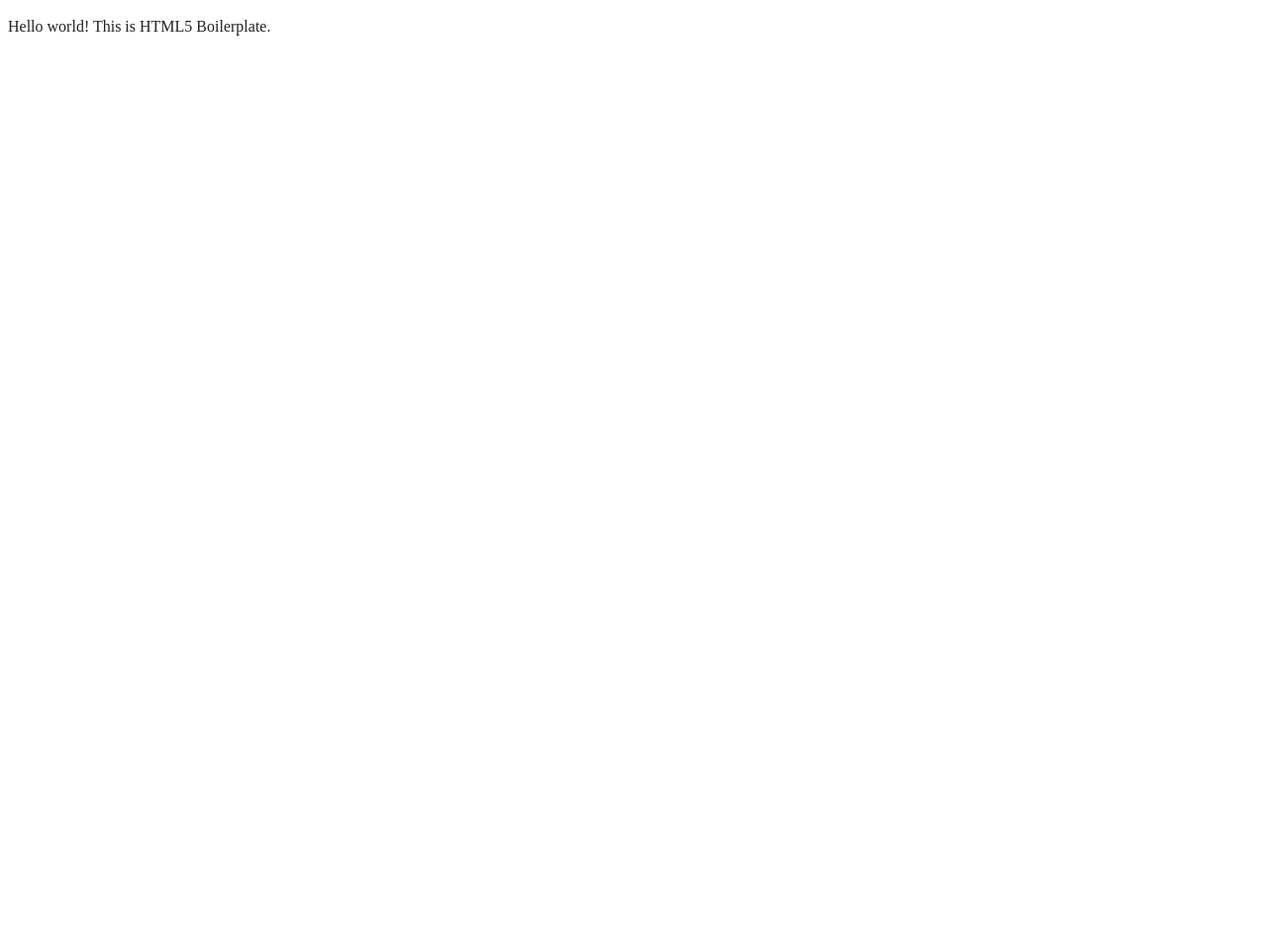
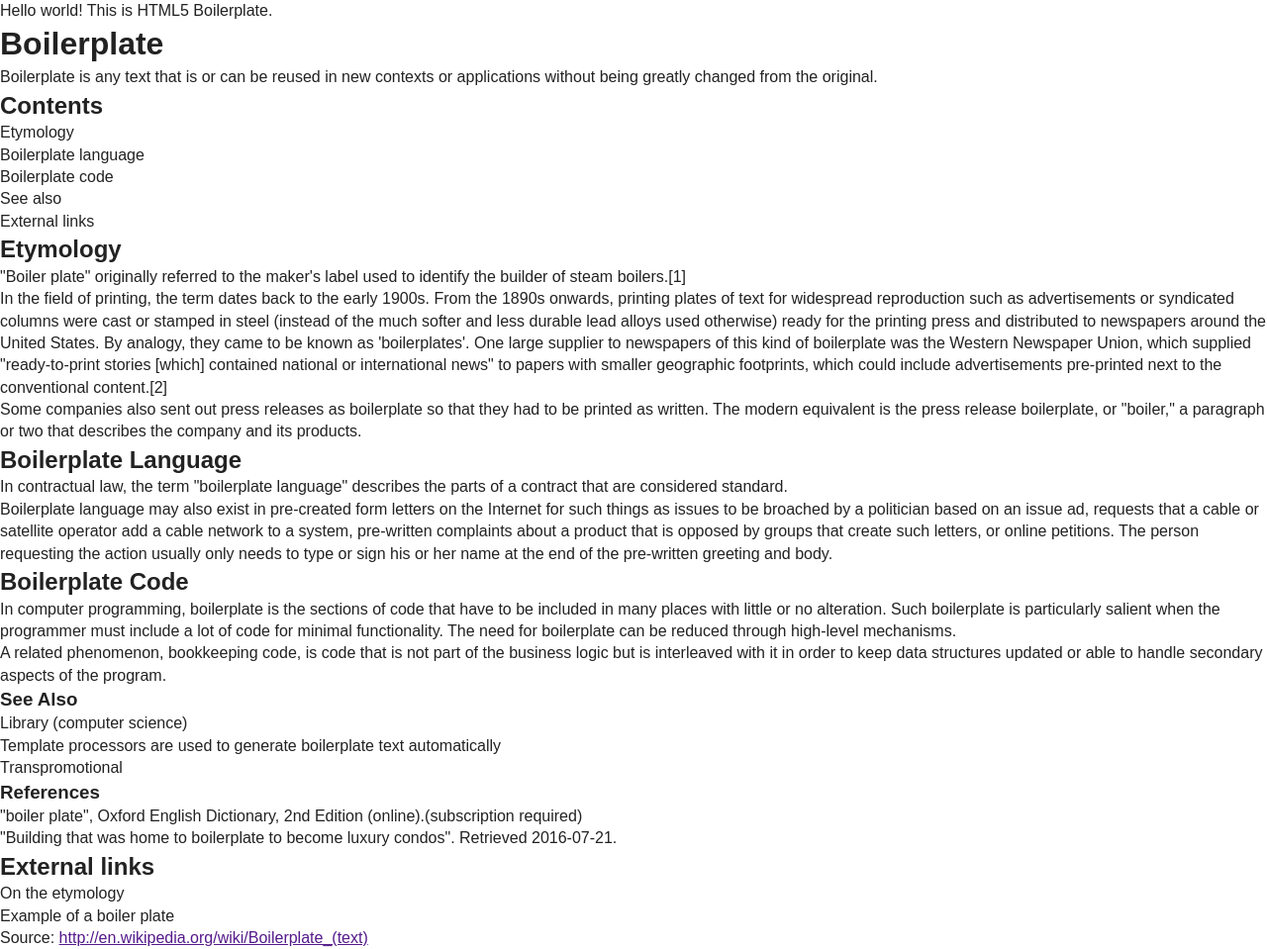
Before and after one commit to Sahitya1707/COMP_2081_ADV_CSS_ASSIGNMENT, a website built with webpack: page Lab_1/index.html in a window 1280 px wide. Shown: the whole page at 99% size. Before the commit the page ends 800 px from the top, so only its background shows below. Built offline with nearby package versions, Linux system fonts and the light colour scheme; a web font is replaced by a local one.

Commit message:
added boiler plate text

```diff
--- a/Lab_1/css/style.css
+++ b/Lab_1/css/style.css
@@ -83,6 +83,12 @@
 /* ==========================================================================
    Author's custom styles
    ========================================================================== */
+* {
+  padding: 0;
+  margin: 0;
+  box-sizing: border-box;
+  font-family: "SUSE", sans-serif;
+}
 
 /* ==========================================================================
    Helper classes
--- a/Lab_1/index.html
+++ b/Lab_1/index.html
@@ -4,7 +4,7 @@
 <head>
   <meta charset="utf-8">
   <meta name="viewport" content="width=device-width, initial-scale=1">
-  <title></title>
+  <title>Lab 1</title>
   <link rel="stylesheet" href="css/style.css">
   <meta name="description" content="">
 
@@ -19,12 +19,132 @@
 
   <link rel="manifest" href="site.webmanifest">
   <meta name="theme-color" content="#fafafa">
+
+
+  <!-- adding google fonts -->
+  <link rel="preconnect" href="https://fonts.googleapis.com">
+  <link rel="preconnect" href="https://fonts.gstatic.com" crossorigin>
+  <link href="https://fonts.googleapis.com/css2?family=SUSE:wght@100..800&display=swap" rel="stylesheet">
 </head>
 
 <body>
 
   <!-- Add your site or application content here -->
   <p>Hello world! This is HTML5 Boilerplate.</p>
+  <main>
+    <h1>
+      Boilerplate
+    </h1>
+    <p>
+      Boilerplate is any text that is or can be reused in new contexts or applications without being greatly changed
+      from the
+      original.
+    </p>
+    <h2>
+      Contents
+    </h2>
+    <ol>
+      <li>Etymology</li>
+      <li>Boilerplate language</li>
+      <li>Boilerplate code</li>
+      <li>See also</li>
+      <li>External links</li>
+    </ol>
+    <h2>
+      Etymology
+    </h2>
+    <p>
+      "Boiler plate" originally referred to the maker's label used to identify the builder of steam boilers.[1]
+    </p>
+    <p>
+      In the field of printing, the term dates back to the early 1900s. From the 1890s onwards, printing plates of text
+      for
+      widespread reproduction such as advertisements or syndicated columns were cast or stamped in steel (instead of the
+      much
+      softer and less durable lead alloys used otherwise) ready for the printing press and distributed to newspapers
+      around
+      the United States. By analogy, they came to be known as 'boilerplates'. One large supplier to newspapers of this
+      kind of
+      boilerplate was the Western Newspaper Union, which supplied "ready-to-print stories [which] contained national or
+      international news" to papers with smaller geographic footprints, which could include advertisements pre-printed
+      next to
+      the conventional content.[2]
+
+    </p>
+    <p>
+      Some companies also sent out press releases as boilerplate so that they had to be printed as written. The modern
+      equivalent is the press release boilerplate, or "boiler," a paragraph or two that describes the company and its
+      products.
+    </p>
+    <h2>
+      Boilerplate Language
+    </h2>
+    <p>
+      In contractual law, the term "boilerplate language" describes the parts of a contract that are considered
+      standard.
+      <br />Boilerplate language may also exist in pre-created form letters on the Internet for such things as issues to
+      be broached
+      by a politician based on an issue ad, requests that a cable or satellite operator add a cable network to a system,
+      pre-written complaints about a product that is opposed by groups that create such letters, or online petitions.
+      The
+      person requesting the action usually only needs to type or sign his or her name at the end of the pre-written
+      greeting
+      and body.
+
+    </p>
+    <h2>
+      Boilerplate Code
+    </h2>
+    <p>
+      In computer programming, boilerplate is the sections of code that have to be included in many places with little
+      or no
+      alteration. Such boilerplate is particularly salient when the programmer must include a lot of code for minimal
+      functionality. The need for boilerplate can be reduced through high-level mechanisms.
+      <br />A related phenomenon, bookkeeping code, is code that is not part of the business logic but is interleaved
+      with it in
+      order to keep data structures updated or able to handle secondary aspects of the program.
+    </p>
+    <div class="see-also">
+      <h3>
+        See Also
+      </h3>
+      <ul>
+        <li>Library (computer science)</li>
+        <li>Template processors are used to generate boilerplate text automatically</li>
+        <li>Transpromotional</li>
+      </ul>
+    </div>
+    <div class="references">
+      <h3>
+        References
+      </h3>
+      <ol>
+        <li>"boiler plate", Oxford English Dictionary, 2nd Edition (online).(subscription required)</li>
+        <li>"Building that was home to boilerplate to become luxury condos". Retrieved 2016-07-21.
+        </li>
+      </ol>
+    </div>
+    <div id="external-links">
+      <h2>
+        External links
+      </h2>
+      <ol>
+        <li>
+          On the etymology
+        </li>
+        <li>
+          Example of a boiler plate
+        </li>
+      </ol>
+    </div>
+    <p>
+      <span>Source:</span>
+      <a href="">http://en.wikipedia.org/wiki/Boilerplate_(text)</a>
+    </p>
+  </main>
+
+
+
   <script src="js/app.js"></script>
 
 </body>
```
